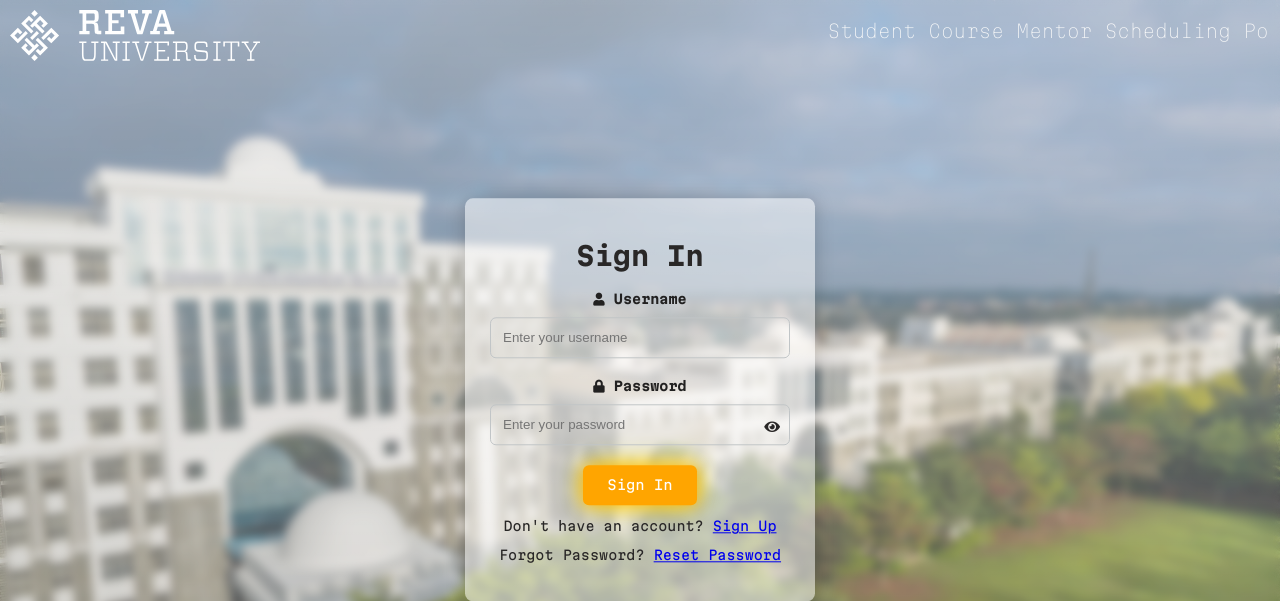
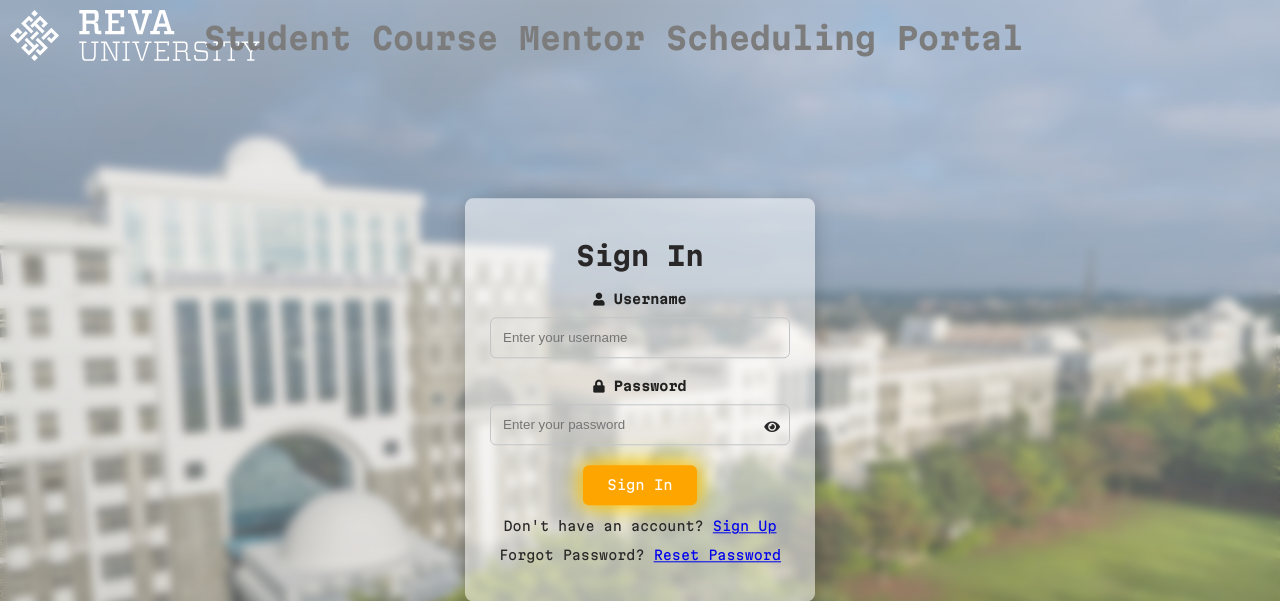
Before and after one commit to TenzinN611/RACEMentorScheduleProject, a Flask app: page / in a window 1280 px wide. Shown: the top 601 px of the page. Run offline with Flask 3, Linux system fonts and the light colour scheme; some libraries are stand-ins or nearby versions.

Commit message:
landing page commit

```diff
--- a/Orginal Race Final updating/app.py
+++ b/Orginal Race Final updating/app.py
@@ -120,7 +120,7 @@ def hash_string(input_string):
 
 @app.route('/login', methods=['POST', 'GET'])
 def login():
-    username = ""  # Define username before the conditional block
+    username9 = ""  # Initialize username9 with an empty string
 
     if request.method == 'POST':
         username9 = request.form['username']
@@ -151,6 +151,7 @@ def login():
             flash('The entered username does not exist. Please try again or register for an account.', 'error')
 
     return render_template('login.html', username=username9)
+
 
 
 @app.route('/LandingPage')
--- a/Orginal Race Final updating/static/css/LandingPage_Login.css
+++ b/Orginal Race Final updating/static/css/LandingPage_Login.css
@@ -144,15 +144,20 @@ button:hover,
     right: 10px;
     padding: 10px;
     overflow: hidden; /* Ensure text doesn't overflow */
+    width: 1200px; /* Adjust the width as needed */
 }
 
 .mentor-schedule-title h2 {
     margin: 0;
-    font-size: 18px;
-    font-weight: lighter;
-    color: whitesmoke;
+    font-size: 30px;
+    font-weight: bold;
+    color: rgb(0, 0, 0);
     white-space: nowrap;
     animation: running-text 15s linear infinite; /* Adjust duration for smoother effect */
+}
+
+.mentor-schedule-title h2:nth-of-type(2) {
+    animation-delay: 0s; /* Delay the animation of the second copy */
 }
 
 @keyframes running-text {
@@ -163,6 +168,10 @@ button:hover,
         transform: translateX(-100%);
     }
 }
+
+
+
+
 
 .flashes {
     list-style: none;
```
